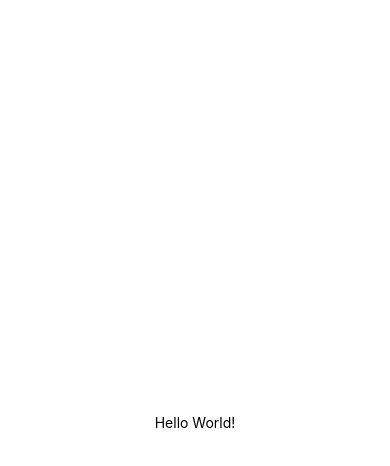
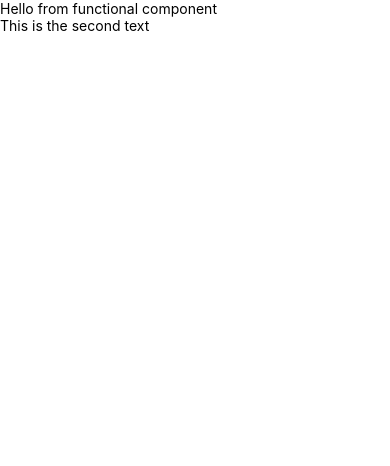
Before and after one commit to emad998/reatctNativeParowiz, a React Native app: screen / in a window 390 px wide. Shown: the top 466 px of the page. Built offline with nearby package versions, Linux system fonts and the light colour scheme.

Commit message:
finished functional component chapter

```diff
--- a/App.js
+++ b/App.js
@@ -1,21 +1,13 @@
 import { StatusBar } from 'expo-status-bar';
 import React from 'react';
 import { StyleSheet, Text, View } from 'react-native';
+import Hello from './components/Hello';
 
 export default function App() {
   return (
-    <View style={styles.container}>
-      <Text>Hello World!</Text>
-      <StatusBar style="auto" />
+    <View>
+      <Hello />
+
     </View>
   );
 }
-
-const styles = StyleSheet.create({
-  container: {
-    flex: 1,
-    backgroundColor: '#fff',
-    alignItems: 'center',
-    justifyContent: 'center',
-  },
-});
--- /dev/null
+++ b/components/Hello.js
@@ -0,0 +1,13 @@
+import React from 'react'
+import { View, Text } from 'react-native'
+
+function Hello() {
+    return (
+        <View>
+            <Text>Hello from functional component</Text>
+            <Text>This is the second text</Text>
+        </View>
+    )
+}
+
+export default Hello
```
